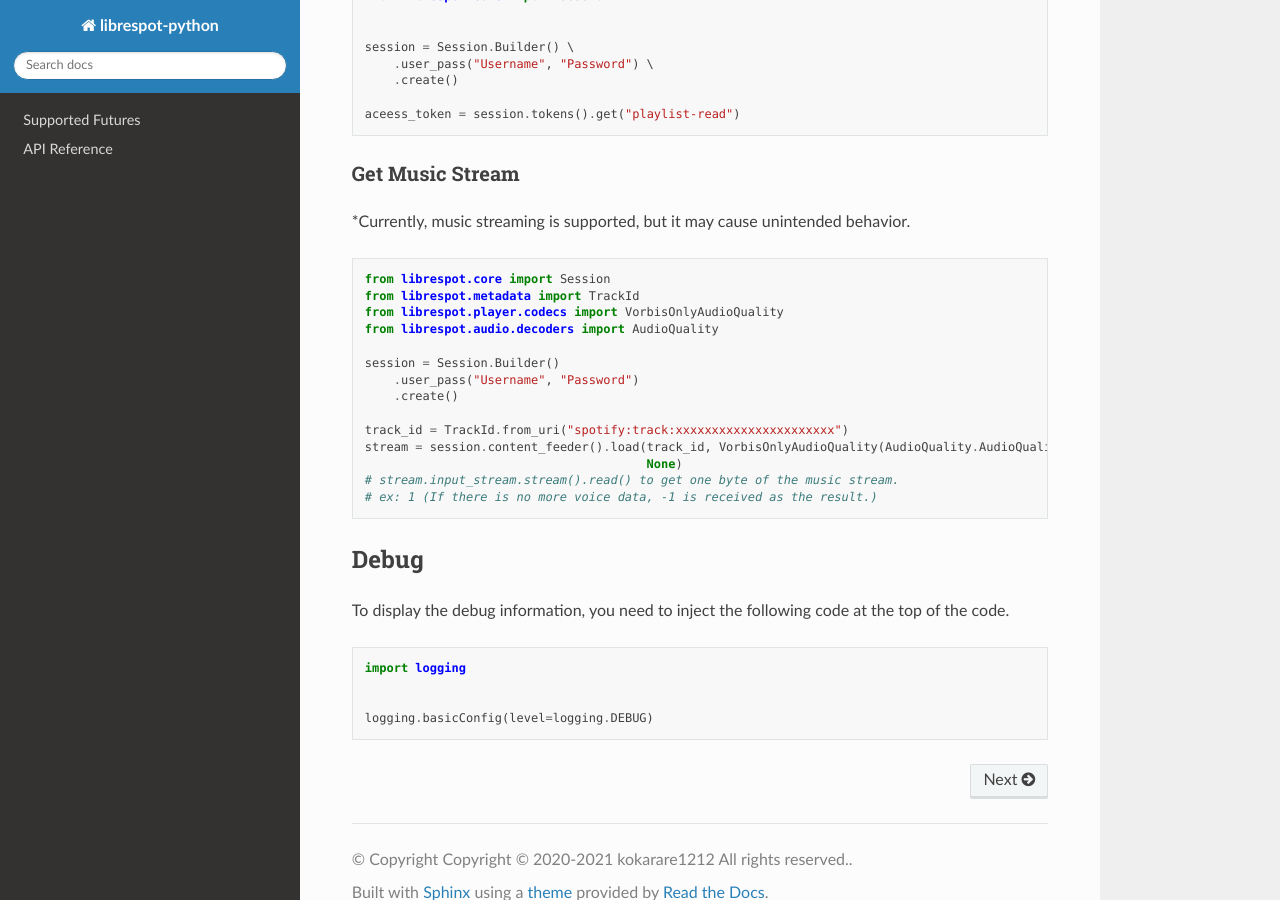
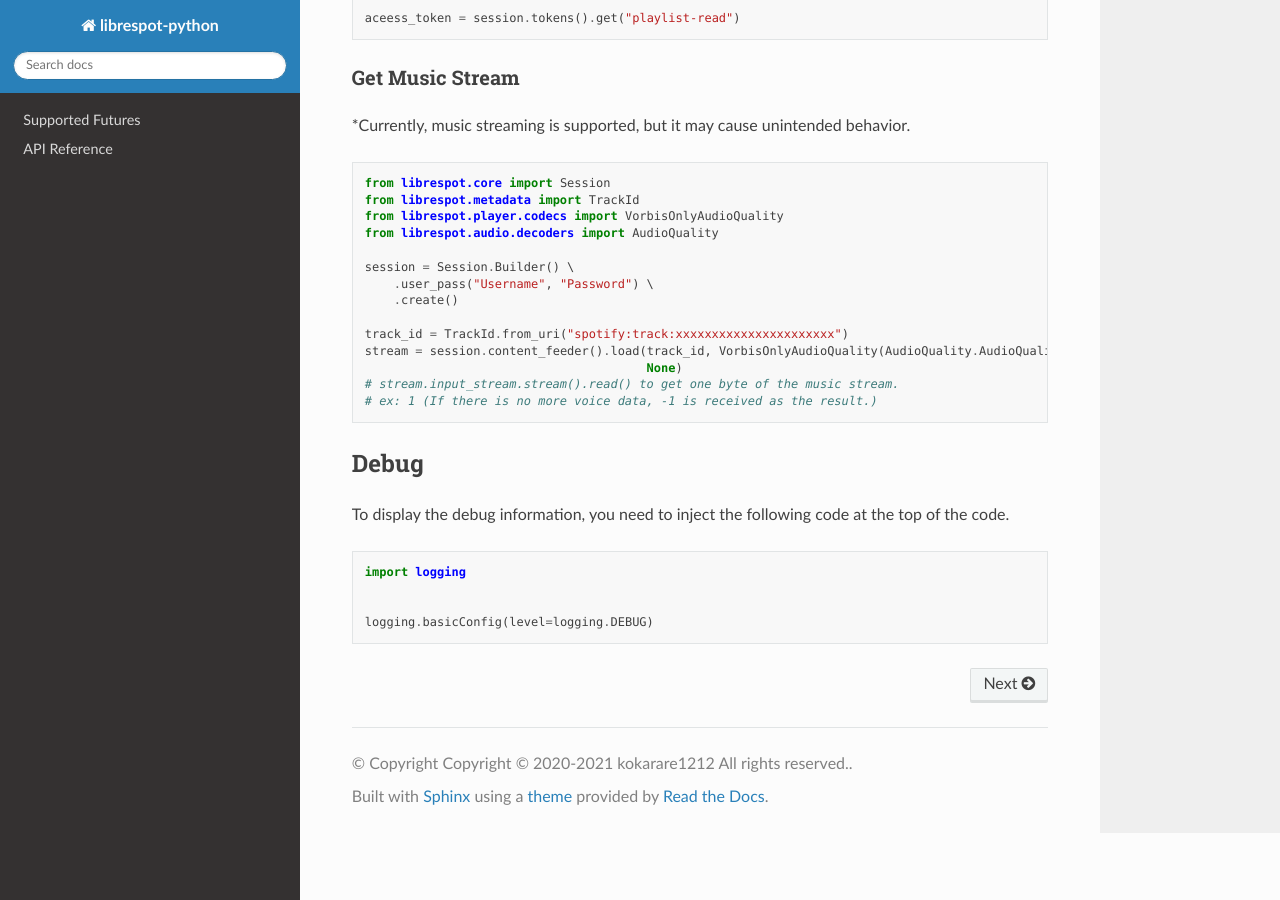
Before and after one commit to kokarare1212/librespot-python, a Sphinx documentation site: the page built from docs/index.md, in a window 1280 px wide and 900 px high, scrolled down 1580 px. Built offline with Sphinx 7.4.7 and the Read the Docs theme 2.0.0, drawn with Linux system fonts in a browser that asks for light colours; pages that are not in the unit, such as notebooks, are missing from menus.

````diff
--- a/docs/index.md
+++ b/docs/index.md
@@ -14,29 +14,23 @@
 ## What's librespot-python?
 
 librespot-python is a python port of Spotify's open source client library
-[librespot](https://github.com/librespot-org/librespot).
-
-It was created to play Spotify on various platforms and devices.
+[librespot](https://github.com/librespot-org/librespot). <br>
+It was created to play Spotify on various platforms and devices.<br>
 
 ## What do you need?
 
-In order to develop with this library, you need to use Python.
-
-Python can be downloaded from [the official website here](https://python.org/).
+In order to develop with this library, you need to use Python.<br>
+Python can be downloaded from [the official website here](https://python.org/). <br>
 
 ## Disclaimer
 
-Please keep in mind that this library is not like Spotify approved.
-
-Therefore, the worst that can happen is that you will be banned from Spotify.
-
-Also, please keep in mind that this library is in alpha and may behave in
-unintended ways.
+Please keep in mind that this library is not like Spotify approved.<br>
+Therefore, the worst that can happen is that you will be banned from Spotify.<br>
+Also, please keep in mind that this library is in alpha and may behave in unintended ways.<br>
 
 ## Installation
 
-You can download this library in the following way.
-
+You can download this library in the following way.<br><br>
 Stable Version **\*still not working.**
 
 ```commandline
@@ -66,7 +60,7 @@ aceess_token = session.tokens().get("playlist-read")
 
 ### Get Music Stream
 
-\*Currently, music streaming is supported, but it may cause unintended behavior.
+*Currently, music streaming is supported, but it may cause unintended behavior.<br>
 
 ```python
 from librespot.core import Session
@@ -74,8 +68,8 @@ from librespot.metadata import TrackId
 from librespot.player.codecs import VorbisOnlyAudioQuality
 from librespot.audio.decoders import AudioQuality
 
-session = Session.Builder()
-    .user_pass("Username", "Password")
+session = Session.Builder() \
+    .user_pass("Username", "Password") \
     .create()
 
 track_id = TrackId.from_uri("spotify:track:xxxxxxxxxxxxxxxxxxxxxx")
````
Also changed, not shown: README.md (+8 -18 lines), ROADMAP.md (deleted, +0 -2 lines).
